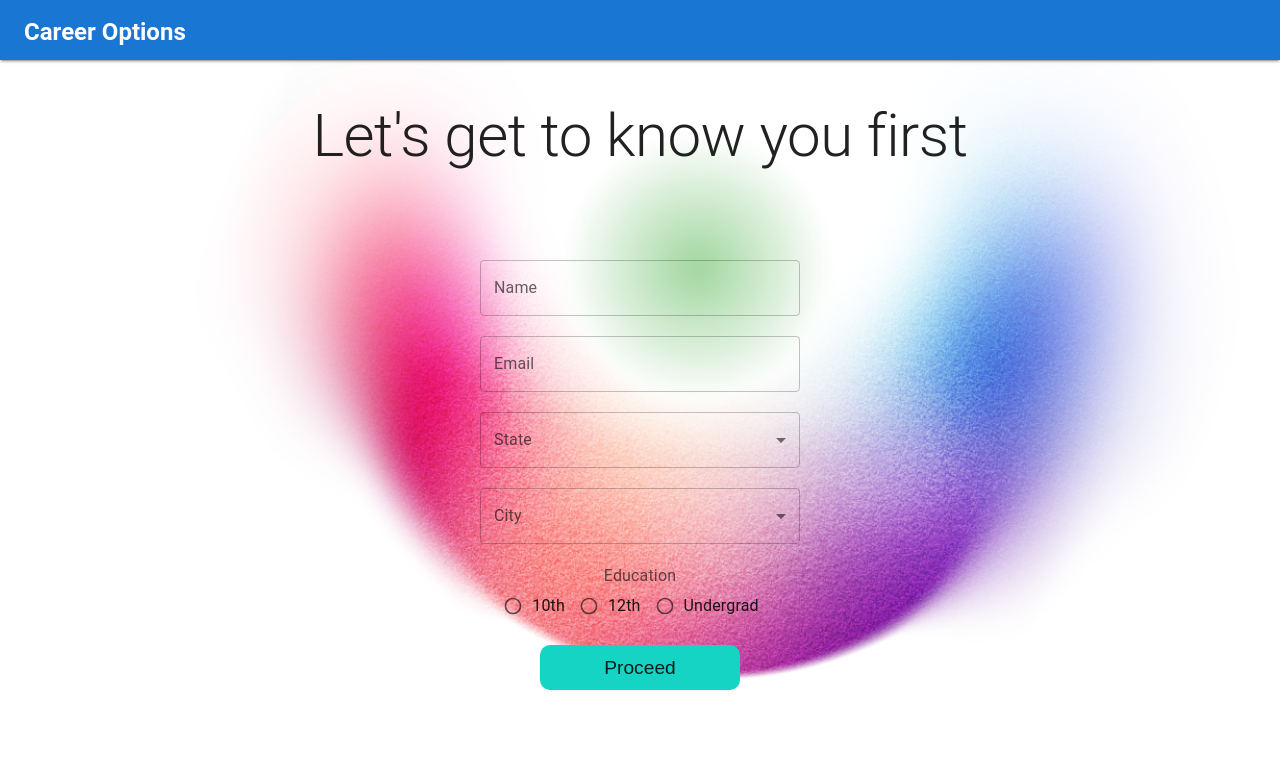
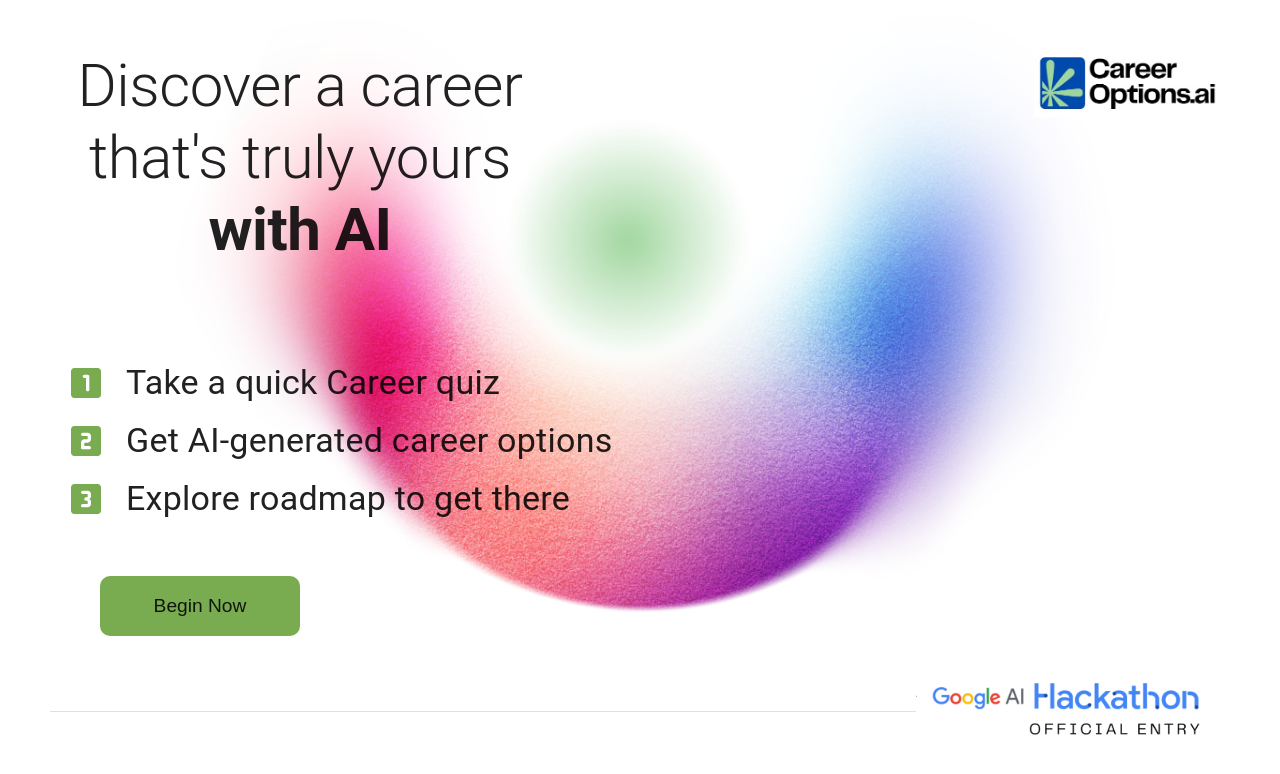
Before and after one commit to vaibhav379/careeroptions, a React (Create React App) app: page / in a window 1280 px wide. Shown: the top 774 px of the page. Built offline with nearby package versions, Linux system fonts and the light colour scheme.

Commit message:
welcome and theme

```diff
--- a/src/App.js
+++ b/src/App.js
@@ -5,22 +5,6 @@ import AppRoutes from './AppRoutes';
 function App() {
   return (
     <Box>
-      <AppBar
-        position="fixed"
-        sx={{ zIndex: (theme) => theme.zIndex.drawer + 1, maxHeight: "60px" }}
-        elevation={2}
-      >
-        <Toolbar>
-          <Typography
-            sx={{ fontWeight: "bold" }}
-            variant="h5"
-            noWrap
-            component="div"
-          >
-            Career Options
-          </Typography>
-        </Toolbar>
-      </AppBar>
       <AppRoutes/>
     </Box>
   );
--- a/src/AppRoutes.js
+++ b/src/AppRoutes.js
@@ -2,11 +2,15 @@ import { Route, Routes } from "react-router"
 import Dashboard from "./views/Dashboard/Dashboard"
 import ResultDashboard from "./views/ResultDashboard/ResultDashboard";
 import Home from "./views/Home/Home";
+import Welcome from "./views/Welcome/Welcome";
+
+
 
 const AppRoutes  = ()=>{
     return(
         <Routes>
-            <Route path="/" Component={Home}/>
+            <Route path="/" Component={Welcome}/>
+            <Route path="/home" Component={Home}/>
             <Route path="/dashboard" Component={Dashboard}/>
             <Route path="/results" Component={ResultDashboard}/>
         </Routes>
--- a/src/index.js
+++ b/src/index.js
@@ -9,7 +9,13 @@ import { SnackbarProvider } from "notistack";
 import { Provider } from "react-redux";
 import store from "./store/store";
 
-const theme = createTheme({});
+const theme = createTheme({
+  palette:{
+    primary: {
+      main:"#79ab50"
+    }
+  }
+});
 const root = ReactDOM.createRoot(document.getElementById("root"));
 root.render(
     <BrowserRouter>
--- a/src/store/actions.js
+++ b/src/store/actions.js
@@ -26,9 +26,9 @@ export const setSkillsFormData = (section, question, value) => {
     };
   };
 
-  export const setUserDetails = (value) => {
+  export const setUserDetails = (valueObj) => {
     return {
       type: "SET_USER_DETAILS",
-      payload: { value: value },
+      payload: { value: valueObj },
     };
   };
--- /dev/null
+++ b/src/util/AppBarHOC.js
@@ -0,0 +1,31 @@
+import { AppBar, Toolbar, Typography } from "@mui/material"
+
+const AppBarHOC = (WrappedComponent)=>{
+
+    return function EnhancedComponent(props){
+
+        return(
+        <>
+        <AppBar
+        position="fixed"
+        sx={{ zIndex: (theme) => theme.zIndex.drawer + 1, maxHeight: "60px", bgcolor:"#79ab50" }}
+        elevation={2}
+      >
+        <Toolbar>
+          <Typography
+            sx={{ fontWeight: "bold",color:"#fff" }}
+            variant="h5"
+            noWrap
+            component="div"
+          >
+            Career Options
+          </Typography>
+        </Toolbar>
+      </AppBar>
+      <WrappedComponent {...props}/>
+      </>
+    )
+    }
+}
+
+export default AppBarHOC;
--- /dev/null
+++ b/src/util/StyledButton.js
@@ -0,0 +1,12 @@
+import styled from "@emotion/styled";
+import { ButtonBase } from "@mui/material";
+
+const StyledButton = styled(ButtonBase)(({theme}) => ({
+    backgroundColor: theme.palette.primary.main,
+    width: "200px",
+    height: "45px",
+    borderRadius: "10px",
+    fontSize: "larger",
+  }));
+
+  export default StyledButton;
--- a/src/views/Dashboard/Dashboard.js
+++ b/src/views/Dashboard/Dashboard.js
@@ -1,10 +1,11 @@
-import { Box, Paper, Step, StepLabel, Stepper, Toolbar } from "@mui/material";
+import { Box, Button, Paper, Step, StepLabel, Stepper, Toolbar } from "@mui/material";
 import { useState } from "react";
 import Interests from "./Forms/Interests";
 import Skills from "./Forms/Skills";
 import Purpose from "./Forms/Purpose";
 import SocioEconomic from "./Forms/SocioEconomic";
 import { useNavigate } from "react-router";
+import AppBarHOC from "../../util/AppBarHOC";
 
 const Dashboard = () => {
   const steps = ["Interests", "Skills", "Purpose", "Socio-Economic"];
@@ -72,6 +73,7 @@ const Dashboard = () => {
   return (
     <Box>
       <Toolbar />
+      <Button onClick={()=>{navigate("/home")}}>Back</Button>
       {/* <Typography variant="h5">Please let us know more about you</Typography> */}
       <Box sx={{mt : "50px", pr : "100px", pl:"100px", pb: "20px"}}>
         <Paper sx={{ p: "10px" }} elevation={3}>
@@ -95,4 +97,4 @@ const Dashboard = () => {
   );
 };
 
-export default Dashboard;
+export default  AppBarHOC(Dashboard);
--- a/src/views/Home/Home.js
+++ b/src/views/Home/Home.js
@@ -1,6 +1,6 @@
 import {
   Box,
-  ButtonBase,
+  Card,
   FormControl,
   FormControlLabel,
   FormLabel,
@@ -19,16 +19,9 @@ import { connect } from "react-redux";
 import cities from "../../config/Misc/cities.json";
 import * as yup from "yup";
 import "./Home.css";
-import styled from "@emotion/styled";
 import { useFormik } from "formik";
+import StyledButton from "../../util/StyledButton";
 
-const StyledButton = styled(ButtonBase)((theme) => ({
-  backgroundColor: "#15d4c4",
-  width: "200px",
-  height: "45px",
-  borderRadius: "10px",
-  fontSize: "larger",
-}));
 
 const Home = (props) => {
   const handleRegionChange = (e) => {
@@ -46,14 +39,7 @@ const Home = (props) => {
   const navigate = useNavigate();
 
   const formik = useFormik({
-    initialValues: {
-      name: "",
-      email: "",
-      region: "",
-      city: "",
-      education: "",
-      stream: "",
-    },
+    initialValues: props.userDetails,
     validationSchema: yup.object({
       name: yup.string().required("Name is required"),
       email: yup.string().email().required("Email is required"),
@@ -63,7 +49,7 @@ const Home = (props) => {
       stream: yup.string(),
     }),
     onSubmit: (values) => {
-      setUserDetails(values);
+      props.setUserDetails(values);
       console.log(values);
       navigate("/dashboard");
     },
@@ -95,9 +81,10 @@ const Home = (props) => {
         sx={{
           position: "absolute",
           padding: "20px",
-          top: "30%",
+          top: "25%",
         }}
       >
+        <Card sx={{p:"30px"}}>
         <Stack sx={{ minWidth: "20em" }} direction="column" spacing={2.5}>
           <TextField
             className="FieldItem"
@@ -211,6 +198,7 @@ const Home = (props) => {
             <StyledButton onClick={formik.handleSubmit}>Proceed</StyledButton>
           </Box>
         </Stack>
+        </Card>
       </Box>
     </Box>
   );
@@ -218,7 +206,7 @@ const Home = (props) => {
 
 const mapStateToProps = (state) => {
   return {
-    userDetails: state.form.name,
+    userDetails: state.form.userDetails,
   };
 };
 
--- a/src/views/ResultDashboard/ResultDashboard.js
+++ b/src/views/ResultDashboard/ResultDashboard.js
@@ -1,5 +1,6 @@
 import {
   Box,
+  Button,
   CircularProgress,
   Stack,
   Toolbar,
@@ -15,7 +16,8 @@ import { useEffect, useState } from "react";
 import * as service from "../../service/api.service";
 import OptionList from "./OptionList/OptionList";
 import { enqueueSnackbar } from "notistack";
-import { Link } from "react-router-dom";
+import { Link, useNavigate } from "react-router-dom";
+import AppBarHOC from "../../util/AppBarHOC";
 
 const ResultsDashboard = (props) => {
   const {
@@ -23,12 +25,13 @@ const ResultsDashboard = (props) => {
     skillsForm,
     purposeForm,
     socioEconomicForm,
-    userName,
+    userDetails,
   } = {
     ...props,
   };
   const [isLoading, setIsLoading] = useState(true);
   const [careerData, setCareerData] = useState();
+  const navigate  = useNavigate();
 
   useEffect(() => {
     let url = "/career/getPromptResponse";
@@ -60,8 +63,23 @@ const ResultsDashboard = (props) => {
     //console.log("use effect called : "+url)
   }, []);
 
+  const getFormattedEducation = ()=>{
+    if(!userDetails.education){
+      return "";
+    }
+    else if(userDetails.education==="12th"){
+      return "He is currently in 12th standard";
+    }
+    else if(userDetails.education==="10th"){
+      return "He is currently in 10th standard";
+    }
+    else if(userDetails.education==="undergrad"){
+      return `He is currently undergrad and doing ${userDetails.stream}`;
+    }
+  }
   const getPropmt = () => {
-    let prompt = `Predict 5 possible career options or pathways for ${userName} based on the following factors. Try to use the factors to figure out which career options in India would be a good fit for ${userName}
+    let prompt = `Predict 5 possible career options or pathways for ${userDetails.name} based on the following factors. Try to use the factors to figure out which career options in India would be a good fit for ${userDetails.name}.
+    ${userDetails.name} belongs to ${userDetails.city} in India. ${getFormattedEducation()}
 
 
     Interests :
@@ -99,7 +117,7 @@ const ResultsDashboard = (props) => {
   return (
     <Box>
       <Toolbar />
-      <Link to="/dashboard">Back</Link>
+      <Button onClick={()=>{navigate("/dashboard")}}>Back</Button>
       {isLoading ? (
         <Box sx={{ width: "100%", textAlign: "center" }}>
           <CircularProgress />
@@ -108,7 +126,7 @@ const ResultsDashboard = (props) => {
       ) : (
         <Stack alignItems="center" sx={{ width: "100%" }} spacing={5}>
           <Typography variant="h4">
-            Here are some options for you, {userName}
+            Here are some options for you, {userDetails.name}
           </Typography>
 
           {careerData && careerData.careeroptions && (
@@ -126,7 +144,8 @@ const mapStatetoProps = (state) => {
     skillsForm: state.form.skillsForm,
     purposeForm: state.form.purposeForm,
     socioEconomicForm: state.form.socioEconomicForm,
-    userName: state.form.name,
+    userDetails: state.form.userDetails,
+
   };
 };
-export default connect(mapStatetoProps, null)(ResultsDashboard);
+export default connect(mapStatetoProps, null)(AppBarHOC(ResultsDashboard));
--- a/src/views/Welcome/Welcome.js
+++ b/src/views/Welcome/Welcome.js
@@ -0,0 +1,115 @@
+import {
+  Looks3Rounded,
+  LooksOne,
+  LooksOneRounded,
+  LooksTwoRounded,
+} from "@mui/icons-material";
+import {
+  Box,
+  Divider,
+  List,
+  ListItem,
+  Toolbar,
+  Typography,
+} from "@mui/material";
+import StyledButton from "../../util/StyledButton";
+import { useNavigate } from "react-router";
+
+const Welcome = () => {
+  const navigate = useNavigate();
+  return (
+    <>
+      <Box
+        sx={{
+          width: "100%",
+          height: "90vh",
+          justifyContent: "center",
+          textAlign: "center",
+          backgroundImage: "url(/images/first.png)",
+          backgroundSize: "cover",
+          pl: "50px",
+          pt: "50px",
+        }}
+      >
+        <Box sx={{ height: "fit-content", display: "flex" }}>
+          <Box sx={{ width: "80%" }}>
+            <Typography variant="h2" sx={{ maxWidth: "500px" }}>
+              Discover a career{" "}
+            </Typography>
+            <Typography variant="h2" sx={{ maxWidth: "500px" }}>
+              that's truly yours
+            </Typography>
+            <Typography
+              variant="h2"
+              sx={{ maxWidth: "500px", fontWeight: "bold" }}
+            >
+              with AI
+            </Typography>
+          </Box>
+          <Box>
+            <img style={{ maxWidth:"15vw"}} alt="logo" src="/images/logo.jpeg" />
+          </Box>
+        </Box>
+
+        <Box sx={{ pt: "5em", display: "grid" }}>
+          <List>
+            <ListItem>
+              <LooksOneRounded
+                sx={{
+                  mr: "20px",
+                  height: "40px",
+                  width: "40px",
+                  color: "#79ab50",
+                }}
+              ></LooksOneRounded>
+              <Typography variant="h4">Take a quick Career quiz</Typography>
+            </ListItem>
+            <ListItem>
+              <LooksTwoRounded
+                sx={{
+                  mr: "20px",
+                  height: "40px",
+                  width: "40px",
+                  color: "#79ab50",
+                }}
+              ></LooksTwoRounded>
+              <Typography variant="h4">
+                Get AI-generated career options
+              </Typography>
+            </ListItem>
+            <ListItem>
+              <Looks3Rounded
+                sx={{
+                  mr: "20px",
+                  height: "40px",
+                  width: "40px",
+                  color: "#79ab50",
+                }}
+              ></Looks3Rounded>
+              <Typography variant="h4">Explore roadmap to get there</Typography>
+            </ListItem>
+          </List>
+          <StyledButton
+            sx={{ height: "60px !important", ml: "50px", mt: "40px" }}
+            onClick={() => {
+              navigate("/home");
+            }}
+          >
+            Begin Now
+          </StyledButton>
+        </Box>
+
+        <Box sx={{ pt: "2em", display: "flex" }}>
+          <Box sx={{ display:"grid", alignItems:"center", width: "80%" }}>
+            <Divider />
+          </Box>
+          <Box>
+            <img style={{ maxWidth:"300px", maxHeight:"300px", marginRight:"5vw"}} src="/images/googleai.png" alt="logo" />
+          </Box>
+        </Box>
+      </Box>
+    </>
+  );
+};
+
+export default Welcome;
```
Also changed, not shown: src/store/reducer.js (+9 -2 lines), public/images/googleai.png (added), public/images/logo.jpeg (added).
